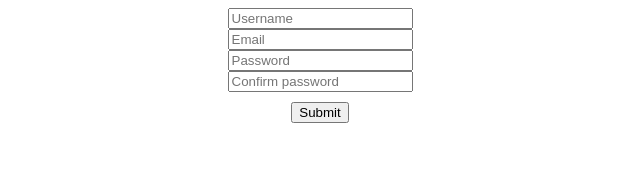
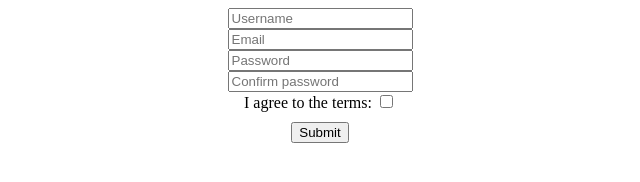
Before and after one commit to HawkSWE/Form-validering-med-javascript, a plain HTML site: page index.html in a window 1280 px wide. Shown: the whole page, without its empty margins (320-960 px from the left). Drawn offline with Linux system fonts and the light colour scheme.

Commit message:
Update index.html

```diff
--- a/index.html
+++ b/index.html
@@ -23,6 +23,10 @@
                 <input id="confirm_password" type="password" placeholder="Confirm password">
             </div>
             <div>
+                <label>I agree to the terms: </label>
+                <input id="terms" type="checkbox">
+            </div>
+            <div>
                 <input id="submit" type="submit" style="margin-top: 10px;">
             </div>
             <div>
```
